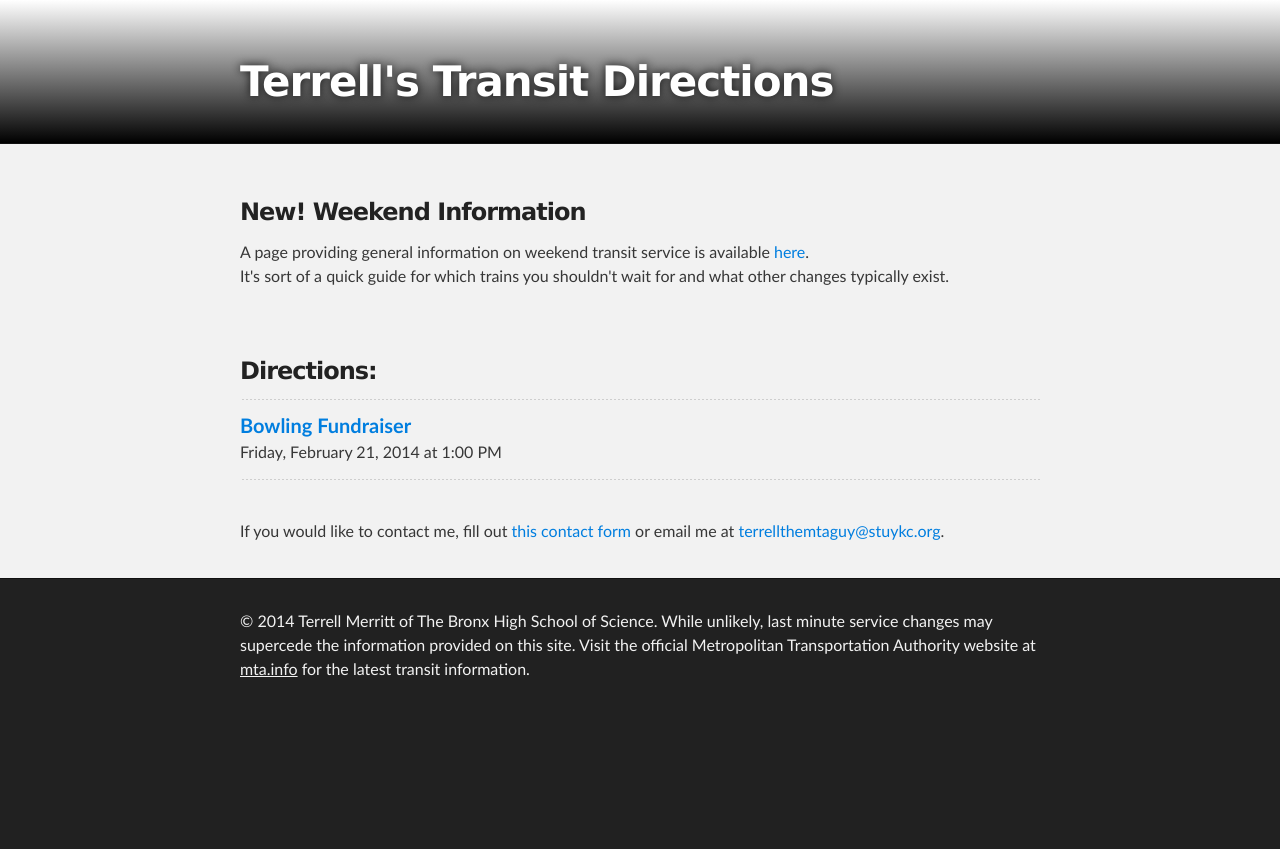
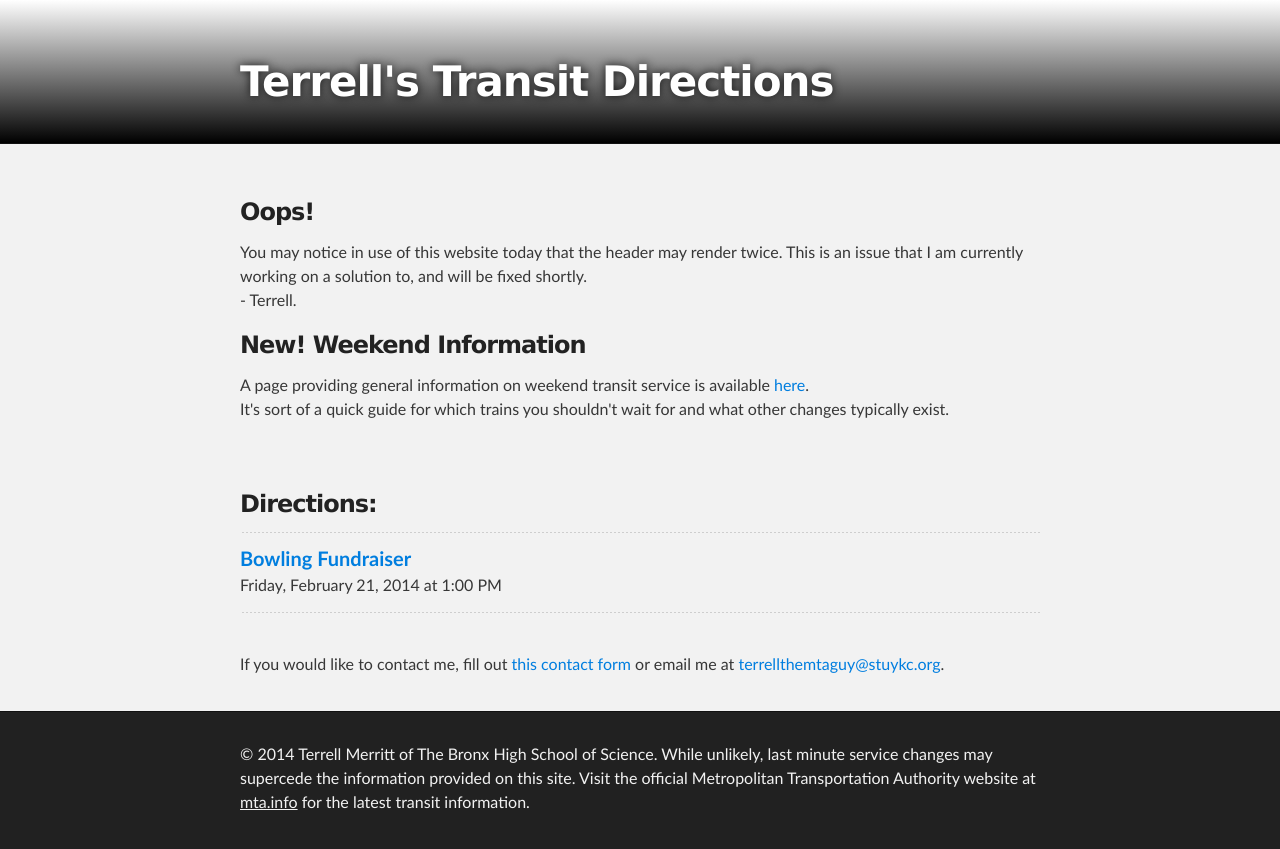
Before and after one commit to terrellthemtaguy/terrellthemtaguy.github.io, a Jekyll site: the page built from index.html, in a window 1280 px wide. Shown: the top 849 px of the page. Built offline with Jekyll 4.4.1, drawn with Linux system fonts in a browser that asks for light colours.

Commit message:
Alert the people that I'm stupid.

```diff
--- a/index.html
+++ b/index.html
@@ -5,6 +5,12 @@ published: true
 ---
 <div id="main_content_wrap" class="outer">
   <section id="main_content" class="inner">
+    <h3>Oops!</h3>
+    <p>
+        You may notice in use of this website today that the header may render twice. This is an issue that I am currently working on a solution to, and will be fixed shortly.<br>
+        - Terrell.
+    </p>
+
     <h3>New! Weekend Information</h3>
     <p>
         A page providing general information on weekend transit service is available <a href="/weekend_information">here</a>.<br>
```
